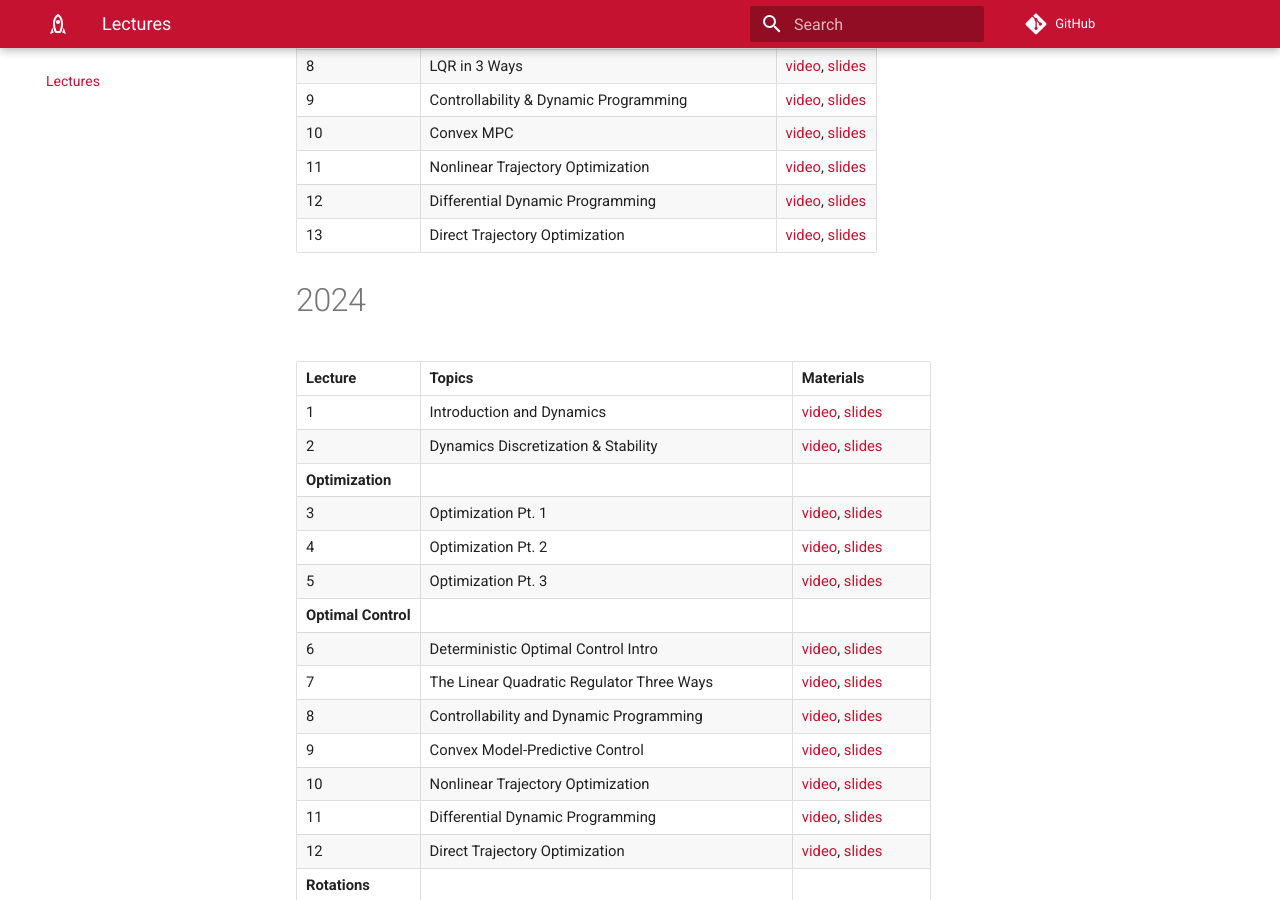
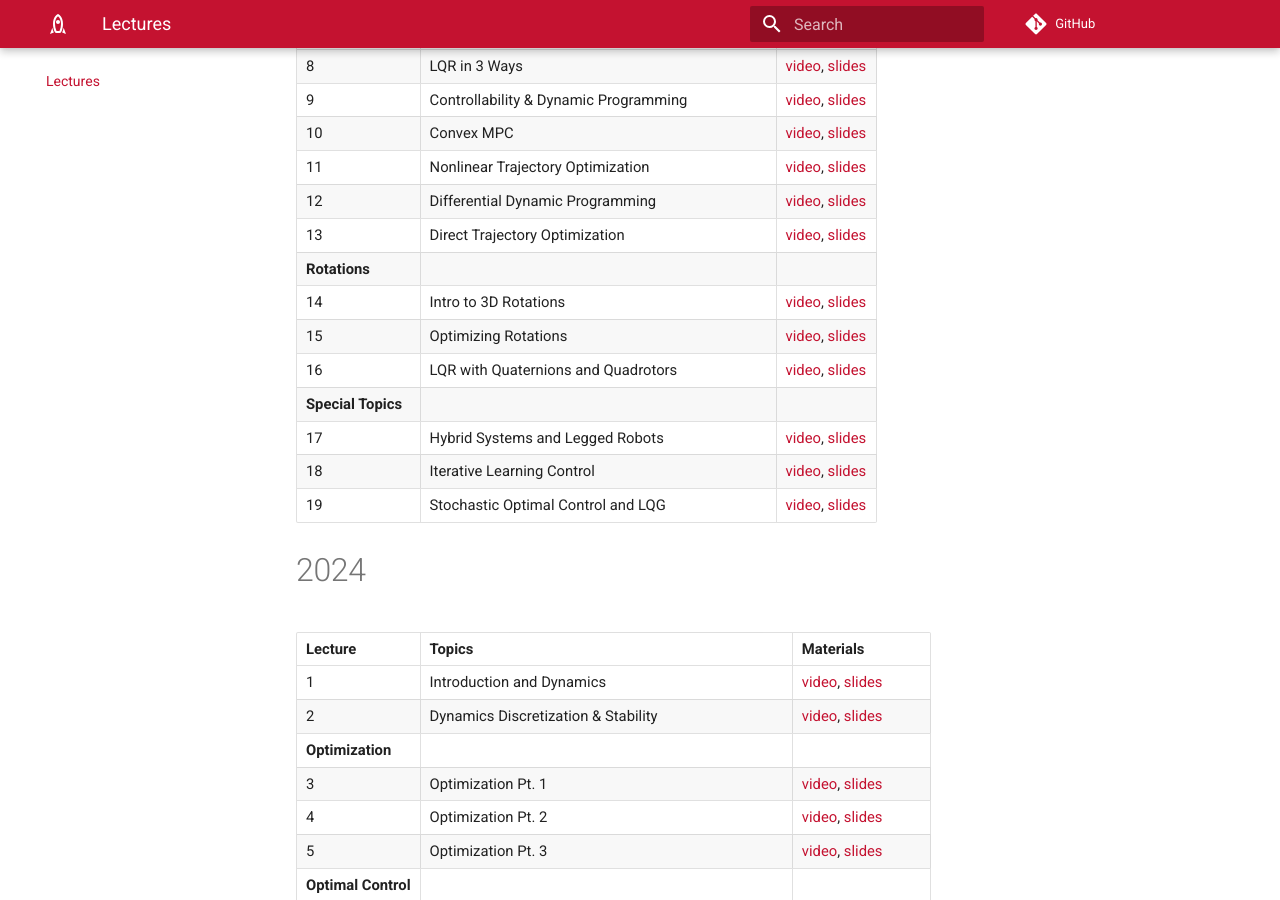
Before and after one commit to cmu-optimal-control/cmu-optimal-control.github.io, an MkDocs documentation site: the page built from docs/lectures.md, in a window 1280 px wide and 900 px high, scrolled down 584 px. Built offline with MkDocs 1.6.1 and Material for MkDocs 9.7.7, drawn with Linux system fonts in a browser that asks for light colours.

Commit message:
up-to-date lectures

```diff
--- a/docs/lectures.md
+++ b/docs/lectures.md
@@ -19,6 +19,14 @@ Lectures will be streamed live on Zoom, through the link available from [Piazza]
 | 11     | Nonlinear Trajectory Optimization  |[video](https://www.youtube.com/watch?v=ERGKQ2ieYW8&list=PLZnJoM76RM6IAJfMXd1PgGNXn3dxhkVgI&index=11), [slides](https://github.com/Optimal-Control-16-745/lecture-notebooks/tree/main/Lecture%2011) |
 | 12     | Differential Dynamic Programming  |[video](https://www.youtube.com/watch?v=JFiIZ8Iwj6Y&list=PLZnJoM76RM6IAJfMXd1PgGNXn3dxhkVgI&index=12), [slides](https://github.com/Optimal-Control-16-745/lecture-notebooks/tree/main/Lecture%2012) |
 | 13     | Direct Trajectory Optimization  |[video](https://www.youtube.com/watch?v=8VZ0MZ_JpgE&list=PLZnJoM76RM6IAJfMXd1PgGNXn3dxhkVgI&index=13), [slides](https://github.com/Optimal-Control-16-745/lecture-notebooks/tree/main/Lecture%2013) |
+|**Rotations**|
+| 14     | Intro to 3D Rotations  |[video](https://www.youtube.com/watch?v=x5DJ8yh-674&list=PLZnJoM76RM6IAJfMXd1PgGNXn3dxhkVgI&index=14), [slides](https://github.com/Optimal-Control-16-745/lecture-notebooks/tree/main/Lecture%2014) |
+| 15     | Optimizing Rotations  |[video](https://www.youtube.com/watch?v=bR6xadliH-c&list=PLZnJoM76RM6IAJfMXd1PgGNXn3dxhkVgI&index=15), [slides](https://github.com/Optimal-Control-16-745/lecture-notebooks/tree/main/Lecture%2015) |
+| 16     | LQR with Quaternions and Quadrotors  |[video](https://www.youtube.com/watch?v=1sKMUrS4Mvk&list=PLZnJoM76RM6IAJfMXd1PgGNXn3dxhkVgI&index=16), [slides](https://github.com/Optimal-Control-16-745/lecture-notebooks/tree/main/Lecture%2016) |
+|**Special Topics**|
+| 17     | Hybrid Systems and Legged Robots  |[video](https://www.youtube.com/watch?v=QLyXkH4Jx1I&list=PLZnJoM76RM6IAJfMXd1PgGNXn3dxhkVgI&index=17), [slides](https://github.com/Optimal-Control-16-745/lecture-notebooks/tree/main/Lecture%2017) |
+| 18     | Iterative Learning Control  |[video](https://www.youtube.com/watch?v=vbW5G5GydDU&list=PLZnJoM76RM6IAJfMXd1PgGNXn3dxhkVgI&index=18), [slides](https://github.com/Optimal-Control-16-745/lecture-notebooks/tree/main/Lecture%2018) |
+| 19     | Stochastic Optimal Control and LQG  |[video](https://www.youtube.com/watch?v=FDZcYgEz5Qo&list=PLZnJoM76RM6IAJfMXd1PgGNXn3dxhkVgI&index=19), [slides](https://github.com/Optimal-Control-16-745/lecture-notebooks/tree/main/Lecture%2019) |
 
 # 2024
 
```
